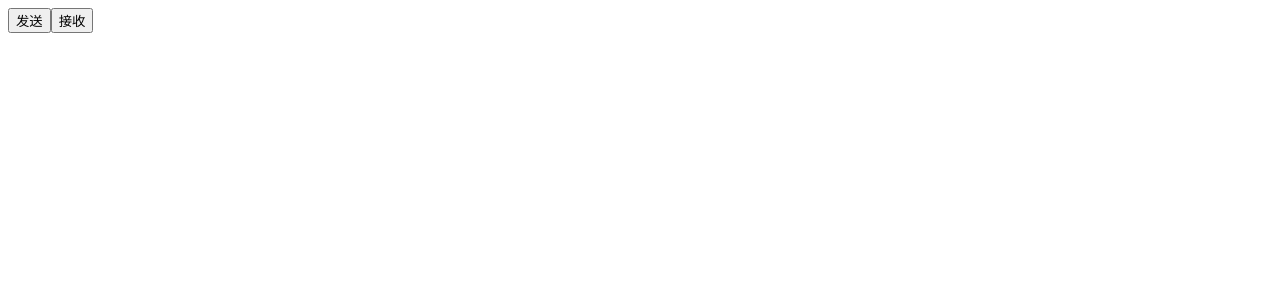
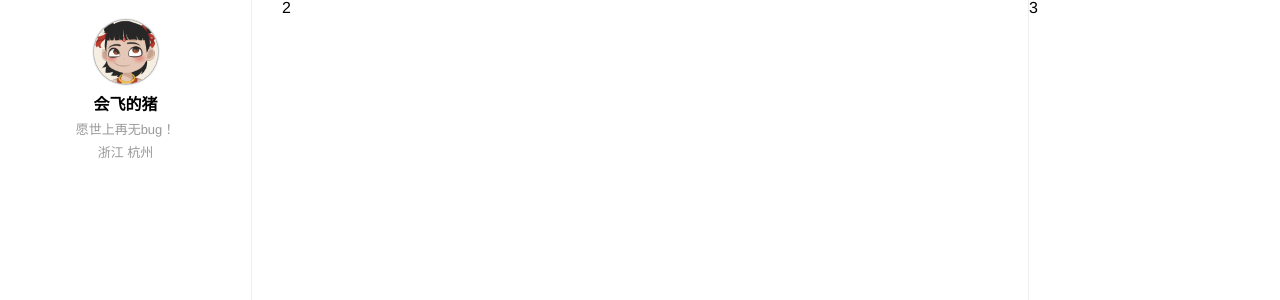
Before and after one commit to dearDreamWeb/koa_react_ts_blog, a React app in the folder react_ts/: page / in a window 1280 px wide. Shown: the top 300 px of the page. Built offline with nearby package versions, Linux system fonts and the light colour scheme.

Commit message:
feat: 首页完成左侧导航栏完成一小部分

```diff
--- /dev/null
+++ b/react_ts/src/components/appAsideLeft/appAsideLeft.scss
@@ -0,0 +1,37 @@
+.aside_left_container {
+  .aside_left_userInfo {
+    padding: 20px 15px 10px;
+    text-align: center;
+    .user_avatar {
+      display: inline-block;
+      width: 64px;
+      height: 64px;
+      border-radius: 50%;
+      background: url("../../assets/images/avatar.jpg") no-repeat;
+      background-position: center;
+      background-size: cover;
+      transition: all 0.35s cubic-bezier(0.63, 0.07, 0.75, 1.21);
+      box-shadow: 0 0 2px black;
+      &:hover {
+        transform: rotate(360deg);
+      }
+    }
+    .user_nickname_wrap {
+      margin-top: 10px;
+      .user_nickname_text {
+        color: #000;
+        font-size: 16px;
+        font-weight: 600;
+        transition: all 0.3s ease-in-out;
+        &:hover {
+          color: #fc7097;
+        }
+      }
+    }
+    .user_desc {
+      margin: 10px 0;
+      font-size: 13px;
+      color: #999;
+    }
+  }
+}
--- /dev/null
+++ b/react_ts/src/components/appAsideLeft/appAsideLeft.tsx
@@ -0,0 +1,21 @@
+import React, { FC } from 'react';
+import { Link } from 'react-router-dom';
+import './appAsideLeft.scss';
+
+const AppAsideLeft: FC<{}> = () => {
+
+    return (
+        <div className="aside_left_container">
+            <div className='aside_left_userInfo'>
+                <i className='user_avatar'></i>
+                <p className='user_nickname_wrap'>
+                    <Link to='/about' className='user_nickname_text'>会飞的猪</Link>
+                </p>
+                <p className='user_desc'>愿世上再无bug！</p>
+                <p className='user_desc'>浙江 杭州</p>
+            </div>
+        </div>
+    );
+}
+
+export default AppAsideLeft;
--- /dev/null
+++ b/react_ts/src/global.css
@@ -0,0 +1,93 @@
+
+/**
+ * Eric Meyer's Reset CSS v2.0 (http://meyerweb.com/eric/tools/css/reset/)
+ * http://cssreset.com
+ */
+ html, body, div, span, applet, object, iframe,
+ h1, h2, h3, h4, h5, h6, p, blockquote, pre,
+ a, abbr, acronym, address, big, cite, code,
+ del, dfn, em, img, ins, kbd, q, s, samp,
+ small, strike, strong, sub, sup, tt, var,
+ b, u, i, center,
+ dl, dt, dd, ol, ul, li,
+ fieldset, form, label, legend,
+ table, caption, tbody, tfoot, thead, tr, th, td,
+ article, aside, canvas, details, embed,
+ figure, figcaption, footer, header,
+ menu, nav, output, ruby, section, summary,
+ time, mark, audio, video, input {
+     margin: 0;
+     padding: 0;
+     border: 0;
+     font-size: 100%;
+     font-weight: normal;
+     vertical-align: baseline;
+     box-sizing: border-box;
+ }
+
+ /* HTML5 display-role reset for older browsers */
+ article, aside, details, figcaption, figure,
+ footer, header, menu, nav, section {
+     display: block;
+     box-sizing: border-box;
+ }
+
+ body {
+     line-height: 1;
+ }
+
+ blockquote, q {
+     quotes: none;
+ }
+
+ blockquote:before, blockquote:after,
+ q:before, q:after {
+     content: none;
+ }
+
+ table {
+     border-collapse: collapse;
+     border-spacing: 0;
+ }
+
+ /* custom */
+ a {
+     color: #7e8c8d;
+     text-decoration: none;
+     -webkit-backface-visibility: hidden;
+ }
+
+ li {
+     list-style: none;
+ }
+
+ ::-webkit-scrollbar {
+     width: 5px;
+     height: 5px;
+ }
+
+ ::-webkit-scrollbar-track-piece {
+     background-color: rgba(0, 0, 0, 0.2);
+     -webkit-border-radius: 6px;
+ }
+
+ ::-webkit-scrollbar-thumb:vertical {
+     height: 5px;
+     background-color: rgba(125, 125, 125, 0.7);
+     -webkit-border-radius: 6px;
+ }
+
+ ::-webkit-scrollbar-thumb:horizontal {
+     width: 5px;
+     background-color: rgba(125, 125, 125, 0.7);
+     -webkit-border-radius: 6px;
+ }
+
+ html, body {
+     width: 100%;
+ }
+
+ body {
+     -webkit-text-size-adjust: none;
+     -webkit-tap-highlight-color: rgba(0, 0, 0, 0);
+ }
--- a/react_ts/src/index.tsx
+++ b/react_ts/src/index.tsx
@@ -1,6 +1,7 @@
 import React from 'react';
 import ReactDOM from 'react-dom';
 import App from './pages/app/App';
+import './global.css';
 
 ReactDOM.render(
   <App />,
--- a/react_ts/src/pages/app/App.tsx
+++ b/react_ts/src/pages/app/App.tsx
@@ -1,5 +1,8 @@
 import React, { FC, useEffect } from 'react';
+import { HashRouter as Router, Route, Switch } from 'react-router-dom';
+import './app.scss';
 import { api, getInfo } from '../../service/api/user';
+import AppAsideLeft from '../../components/appAsideLeft/appAsideLeft';
 
 const App: FC<{}> = () => {
   const send = () => {
@@ -11,10 +14,24 @@ const App: FC<{}> = () => {
   }
 
   return (
-    <div className="App">
-      <button onClick={send}>发送</button>
-      <button onClick={_getInfo}>接收</button>
-    </div>
+    <Router>
+      <Switch>
+        <Route path='/'>
+          <div className="App">
+            <aside className='app_aside_left'>
+              <AppAsideLeft />
+            </aside>
+            <main className='app_main'>
+              <div className='app_main_wrap'>
+                2
+            </div>
+            </main>
+            <aside className='app_aside_right'>3</aside>
+          </div>
+        </Route>
+      </Switch>
+    </Router>
+
   );
 }
 
--- /dev/null
+++ b/react_ts/src/pages/app/app.scss
@@ -0,0 +1,31 @@
+.App {
+  display: flex;
+  justify-content: space-between;
+  height: 100vh;
+  overflow: hidden;
+  font-family: "Helvetica Neue", Arial, "Noto Sans", sans-serif,
+    "Apple Color Emoji", "Segoe UI Emoji", "Segoe UI Symbol", "Noto Color Emoji";
+  .app_aside_left,
+  .app_aside_right,
+  .app_main {
+    height: 100%;
+    overflow-y: auto;
+    &::-webkit-scrollbar {
+      display: none; /* Chrome Safari */
+    }
+  }
+  .app_aside_left,
+  .app_aside_right {
+    min-width: 251px;
+    max-width: 251px;
+  }
+  .app_main {
+    width: 100%;
+    padding: 0 30px;
+    border-left: 1px solid #eee;
+    border-right: 1px solid #eee;
+    .app_main_wrap {
+      height: 130vh;
+    }
+  }
+}
```
Also changed, not shown: react_ts/package.json (+8 -1 lines), react_ts/src/assets/images/avatar.jpg (added), 1 other file (tests, documents, lock files or other folders).
